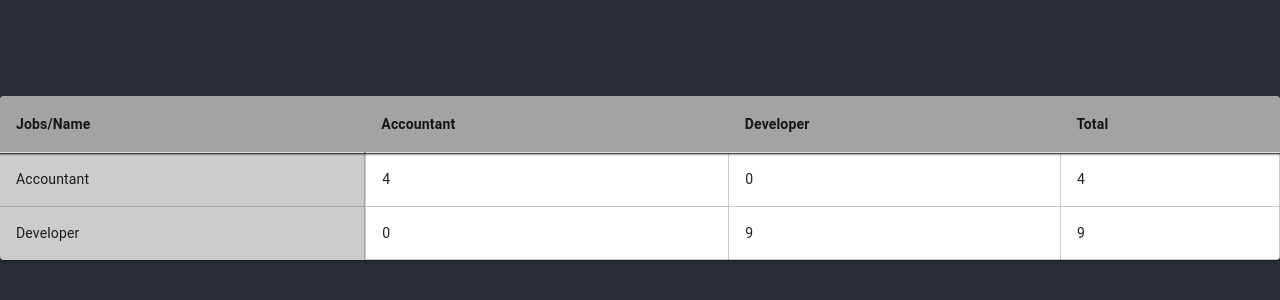
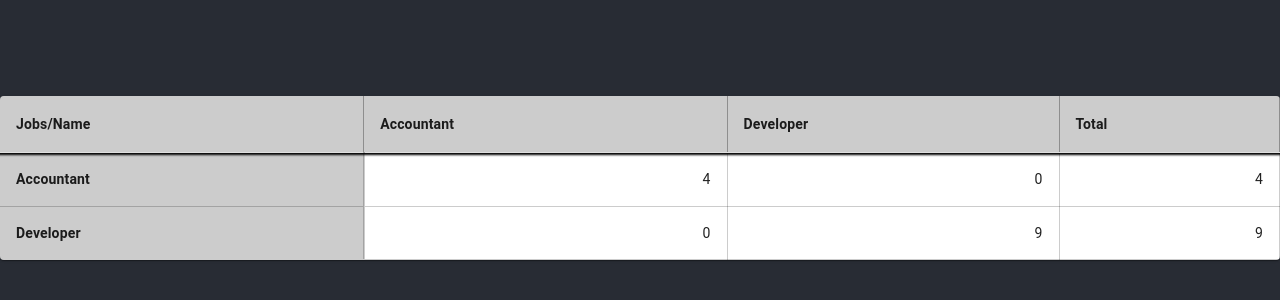
Before and after one commit to rahulv881/table_from_json, a React (Create React App) app: page / in a window 1280 px wide. Shown: the part 222-522 px from the top of the page. Built offline with nearby package versions, Linux system fonts and the light colour scheme.

Commit message:
Refactoring: improve styling and variable names

```diff
--- a/src/TableFromJson.js
+++ b/src/TableFromJson.js
@@ -1,5 +1,26 @@
 import React , {useEffect, useState} from 'react'
+import { createStyles, makeStyles, Theme } from '@material-ui/core/styles';
 import { Paper, TableContainer,TableRow, TableHead,TableCell ,TableBody,Table } from '@material-ui/core';
+
+const useStyles = makeStyles((theme) =>
+  createStyles({
+    columnHeader: {
+      borderBottom: "1px solid rgba(0,0,1,0.2)",
+      boxShadow: "0px 0px 2px 2px black",
+      backgroundColor: "rgba(0,0,1,0.2)",
+    },
+    rowHeaderCell: {
+      fontWeight: 600,
+      backgroundColor: "rgba(0,0,1,0.2)",
+      borderBottom: "1px solid rgba(0,0,1,0.2)",
+      borderRight: "2px solid rgba(0,0,1,0.2)",
+    },
+    columnHeaderCell: {
+      fontWeight: 600,
+      borderRight: "1px solid rgba(0,0,1,0.3)"
+    },
+  }),
+);
 
 export default function TableFromJson({jsonData}) {
 
@@ -7,43 +28,35 @@ export default function TableFromJson({jsonData}) {
     const [cols,setCols] = useState([]);
     const [total,setTotal] = useState();
     const [data,setData] = useState();
+    const classes = useStyles();
 
   useEffect(() => {
-    //   console.log("Inside UseEffect: "+jsonData);
     JSON.stringify(jsonData);
-    //   console.log("jsonData: "+jsonData);
     const usersData = JSON.parse(jsonData);
-    //   console.log("usersData: "+usersData);
     // * Calculate rows
     const rowsArr = usersData.map(user => user.job);
     setRows(rowsArr);
-    //   console.log("rowsArr: "+rowsArr);
 
     // * Calculate columns
     const colsArr = usersData.map(user => user.name);
-
     const ids = usersData.map(user => user.id);
     setCols(["Jobs/Name",...rowsArr,"Total"]);
-    //   console.log("colsArr: "+colsArr);
 
     // * Calculate table data for each cell and total column.
     var mappedData={};
     var rowsTotal={};
     for(var i=0;i<rowsArr.length;i++){
         mappedData[rowsArr[i]] = {};
-          console.log("rowsArr[i].job: "+rowsArr[i]);
         for(var j=0;j<ids.length;j++){
             mappedData[rowsArr[i]][ids[j]] = 0;
             rowsTotal[rowsArr[i]] = 0;
         }
     }
-    //   console.log("mappedData: "+JSON.stringify(mappedData));
 
     for(var i=0;i<usersData.length;i++){
         mappedData[usersData[i].job][usersData[i].id] = usersData[i].target;
         rowsTotal[usersData[i].job] += usersData[i].target;
     }
-    // console.log("mappedData: "+mappedData);
     setTotal(rowsTotal);
     setData(mappedData);
   },[]);
@@ -52,18 +65,11 @@ export default function TableFromJson({jsonData}) {
 
   return (
     <TableContainer component={Paper}>
-      <Table sx={{ minWidth: 650 }} aria-label="simple table">
-        <TableHead style={{
-        backgroundColor: "rgba(0,0,1,0.2)",
-        borderBottom: "1px solid rgba(0,0,1,0.2)",
-        boxShadow: "0px -1px 2px 2px black"
-        }}
+      <Table sx={{ width: 650 }} aria-label="simple table">
+        <TableHead className={classes.columnHeader}
         >
-          <TableRow style={{
-        backgroundColor: "rgba(0,0,1,0.2)",
-        borderRightColor: "2px solid rgba(0,0,1,0.2)",
-        }}>
-            {cols.map(col => <TableCell style={{fontWeight: 600}}>{col}</TableCell>)}
+          <TableRow >
+            {cols.map(col => <TableCell className={classes.columnHeaderCell}>{col}</TableCell>)}
           </TableRow>
         </TableHead>
         <TableBody>
@@ -71,23 +77,23 @@ export default function TableFromJson({jsonData}) {
           rows.map((row,index) => (
             <TableRow
               key={row}
-              sx={{
-                   '&:last-child td, &:last-child th': { border: 0 },
-                }}
-
+              sx={{'&:last-child td, &:last-child th': { border: 0 } }}
             >
              <TableCell component="th" scope="row"
-              style={{backgroundColor: "rgba(0,0,1,0.2)",
-              borderBottom: "1px solid rgba(0,0,1,0.2)",
-              borderRight: "2px solid rgba(0,0,1,0.2)",
-            }}
+              className={classes.rowHeaderCell}
               >
                 {row}
               </TableCell>
-            {Object.values(data[row]).map(val => <TableCell style={{border: "1px solid rgba(0,0,1,0.2)"}}>{val}</TableCell>)}
-            <TableCell
-            style={{border: "1px solid rgba(0,0,1,0.2)"}}
-            >{total[row]}</TableCell>
+            {
+              Object.values(data[row]).map(val =>
+                <TableCell align="right" style={{border: "1px solid rgba(0,0,1,0.2)"}}>
+                  {val}
+                </TableCell>
+              )
+            }
+            <TableCell align="right" style={{border: "1px solid rgba(0,0,1,0.2)"}}>
+              {total[row]}
+            </TableCell>
             </TableRow>
           ))
           }
```
Lines whose indentation alone changed are shown as unchanged.
